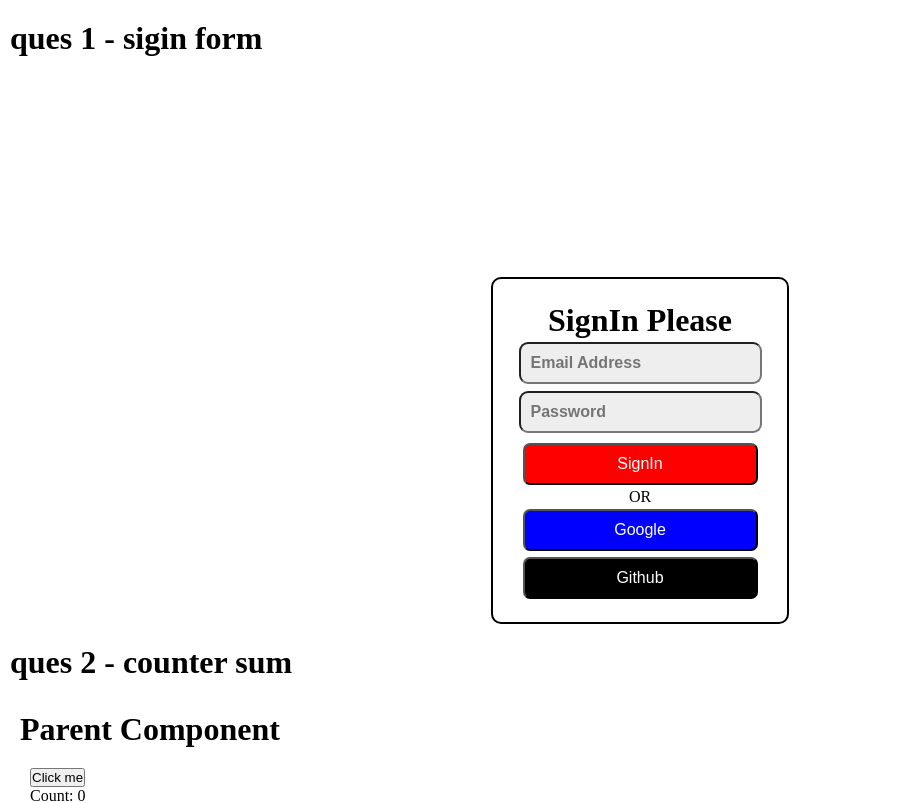
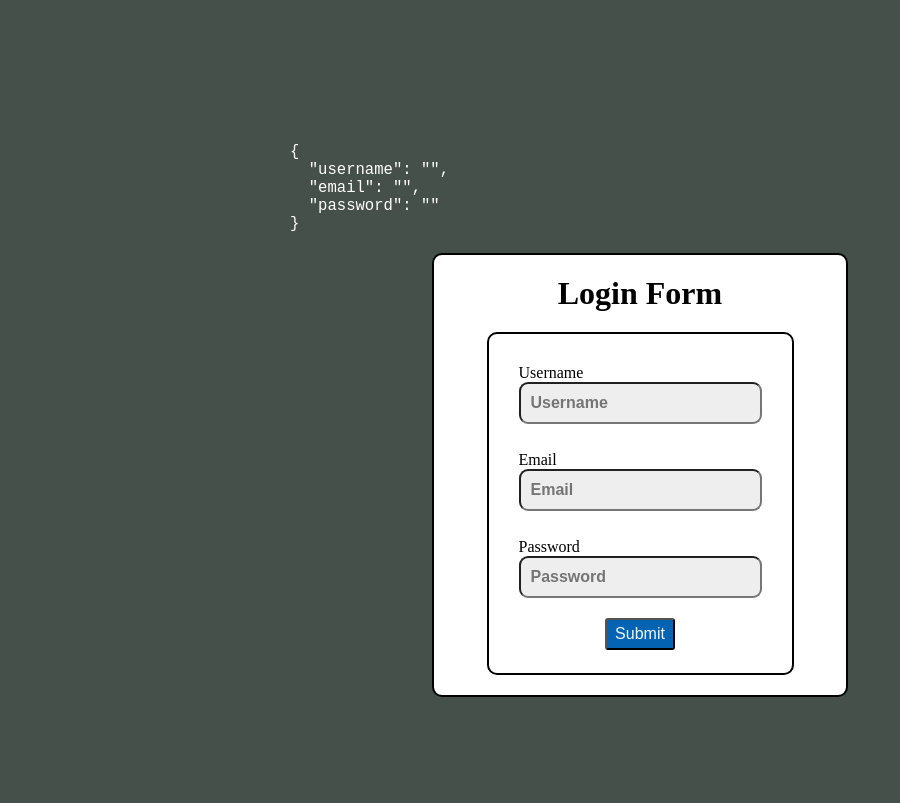
Before and after one commit to gourav-kadyan/reactlearn, a React (Create React App) app: page / in a window 1280 px wide. Shown: the top 803 px of the page, without its empty margins (0-900 px from the left). Built offline with nearby package versions, Linux system fonts and the light colour scheme.

Commit message:
made an validation Form

```diff
--- a/src/App.jsx
+++ b/src/App.jsx
@@ -1,4 +1,4 @@
-import "./css files/App.css";
+// import "./css files/App.css";
 import React from "react";
 
 import Show from "./hide/show the element/Show";
@@ -27,10 +27,12 @@
 
 import Add from "./AddTwoNumber/Add";
 
+import Formvalidation from "./validation form/Formvalidation";
+
 function App(){
     return (
         <>
-            <h1>ques 1 - sigin form</h1>
+            {/* <h1>ques 1 - sigin form</h1>
             <SignIn />
             <h1>ques 2 - counter sum</h1>
             <ParentComponent />
@@ -62,6 +64,8 @@
             </Parentforchild>
             <h1>ques 11 - add two numbers</h1>
             <Add />
+            <h1>ques 12 - validation form </h1> */}
+            < Formvalidation />
         </>
     );
 }
--- /dev/null
+++ b/src/validation form/Formvalidation.jsx
@@ -0,0 +1,102 @@
+import { useState, useEffect } from "react";
+import "./form.css";
+
+function Formvalidation() {
+  const initialValues = { username: "", email: "", password: "" };
+  const [formValues, setFormValues] = useState(initialValues);
+  const [formErrors, setFormErrors] = useState({});
+  const [isSubmit, setIsSubmit] = useState(false);
+
+  const handleChange = (e) => {
+    const { name, value } = e.target;
+    setFormValues({ ...formValues, [name]: value });
+  };
+
+  const handleSubmit = (e) => {
+    e.preventDefault();
+    setFormErrors(validate(formValues));
+    setIsSubmit(true);
+  };
+
+  useEffect(() => {
+    console.log(formErrors);
+    if (Object.keys(formErrors).length === 0 && isSubmit) {
+      console.log(formValues);
+    }
+  }, []);
+  const validate = (values) => {
+    const errors = {};
+    const regex = /^[^\s@]+@[^\s@]+\.[^\s@]{2,}$/i;
+    if (!values.username) {
+      errors.username = "Username is required!";
+    }
+    if (!values.email) {
+      errors.email = "Email is required!";
+    } else if (!regex.test(values.email)) {
+      errors.email = "This is not a valid email format!";
+    }
+    if (!values.password) {
+      errors.password = "Password is required";
+    } else if (values.password.length < 4) {
+      errors.password = "Password must be more than 4 characters";
+    } else if (values.password.length > 10) {
+      errors.password = "Password cannot exceed more than 10 characters";
+    }
+    return errors;
+  };
+
+  return (
+    <div className="container">
+      {Object.keys(formErrors).length === 0 && isSubmit ? (
+        <div className="success">Signed in successfully</div>
+      ) : (
+        <pre>{JSON.stringify(formValues, undefined, 2)}</pre>
+      )}
+
+      <form className="form" onSubmit={handleSubmit}>
+        <h1>Login Form</h1>
+        <div className="form">
+          <div>
+            <label>Username</label>
+            <input
+              className="inputbox"
+              type="text"
+              name="username"
+              placeholder="Username"
+              value={formValues.username}
+              onChange={handleChange}
+            />
+          </div>
+          <p>{formErrors.username}</p>
+          <div className="field">
+            <label>Email</label>
+            <input
+              className="inputbox"
+              type="text"
+              name="email"
+              placeholder="Email"
+              value={formValues.email}
+              onChange={handleChange}
+            />
+          </div>
+          <p>{formErrors.email}</p>
+          <div className="field">
+            <label>Password</label>
+            <input
+              className="inputbox"
+              type="password"
+              name="password"
+              placeholder="Password"
+              value={formValues.password}
+              onChange={handleChange}
+            />
+          </div>
+          <p>{formErrors.password}</p>
+          <button className="fluid ui button blue">Submit</button>
+        </div>
+      </form>
+    </div>
+  );
+}
+
+export default Formvalidation;
--- /dev/null
+++ b/src/validation form/form.css
@@ -0,0 +1,60 @@
+body {
+    background: rgb(70, 80, 74);
+  }
+
+  .container {
+    display: flex !important;
+    flex-direction: column;
+    justify-content: center;
+    align-items: center;
+    height: 100vh;
+    max-width: 1000px;
+    width: 100%;
+    margin: auto;
+  }
+  .form {
+
+    background: #fff;
+    display:flex;
+    justify-content: center;
+    align-items: center;
+    flex-direction: column;
+    border: 2px solid black;
+    margin-top: 20px;
+    margin-left: 20%;
+    margin-right: 20%;
+    padding: 20px ;
+    border-radius: 10px;
+  }
+  pre {
+    width: 70%;
+    color: #fff;
+    font-size: larger;
+  }
+
+  button {
+    background: #0563b4 !important;
+    color: aliceblue;
+    font-size: 16px;
+    padding: 5px;
+    border-radius: 3px;
+    outline: none;
+    cursor: pointer;
+    transition: 0.3s ease-in-out;
+    width: 70px;
+    margin: 3px;
+  }
+  p {
+    color: red;
+  }
+
+  .inputbox {
+    padding: 10px;
+    margin-bottom: 7px;
+    border-radius: 9px;
+
+
+    font-size: 16px;
+    font-weight: bold;
+    background: #eee;
+  }
```
